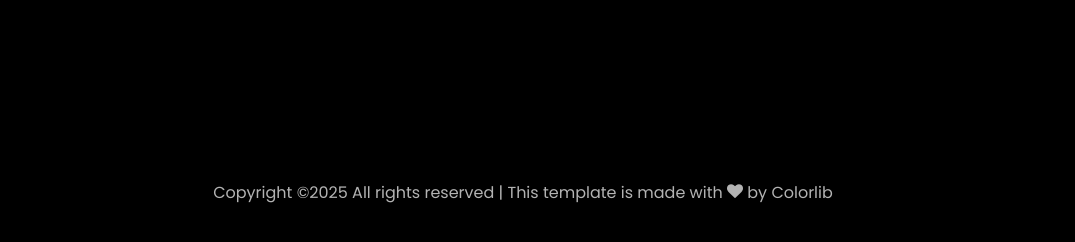
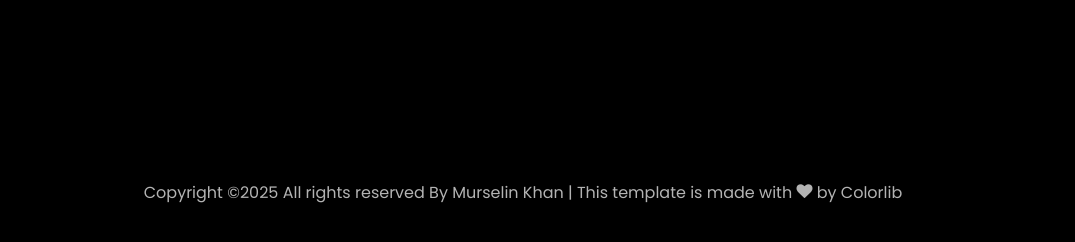
Before and after one commit to murselin-fsd/murselinkhan.github.io, a plain HTML site: page index.html in a window 1280 px wide. Shown: the part 6160-6402 px from the top of the page, without its empty margins (117-1192 px from the left). Drawn offline with Linux system fonts and the light colour scheme; files whose address does not match are found by name.

Commit message:
Update index.html

```diff
--- a/index.html
+++ b/index.html
@@ -616,7 +616,7 @@
 			<div class="col-md-12 text-center">
 
 			  <p><!-- Link back to Colorlib can't be removed. Template is licensed under CC BY 3.0. -->
-	Copyright &copy;<script>document.write(new Date().getFullYear());</script> All rights reserved | This template is made with <i class="icon-heart color-danger" aria-hidden="true"></i> by <a href="https://colorlib.com" target="_blank">Colorlib</a>
+	Copyright &copy;<script>document.write(new Date().getFullYear());</script> All rights reserved By Murselin Khan | This template is made with <i class="icon-heart color-danger" aria-hidden="true"></i> by <a href="https://colorlib.com" target="_blank">Colorlib</a>
 	<!-- Link back to Colorlib can't be removed. Template is licensed under CC BY 3.0. --></p>
 			</div>
 		  </div>
```
